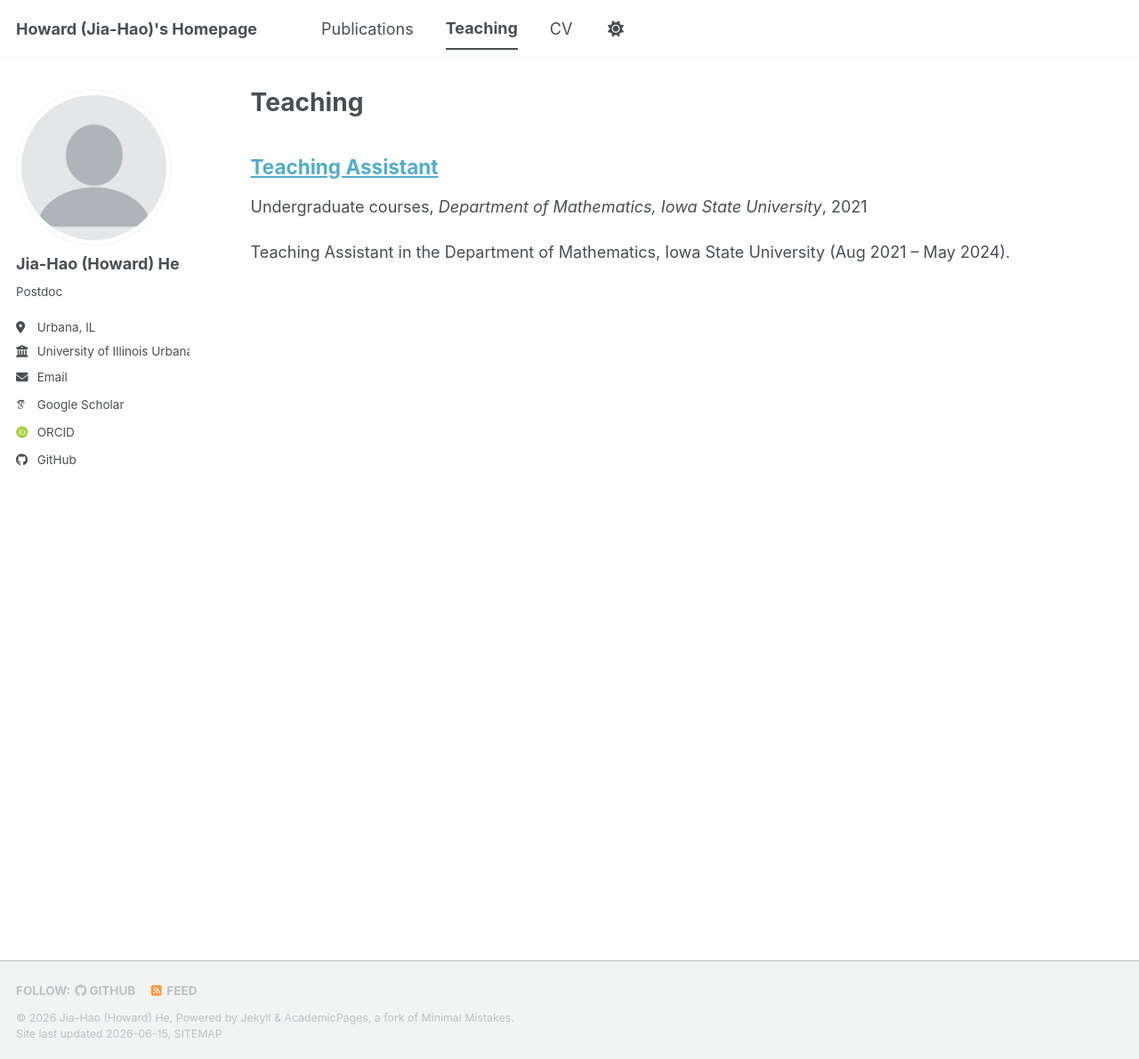
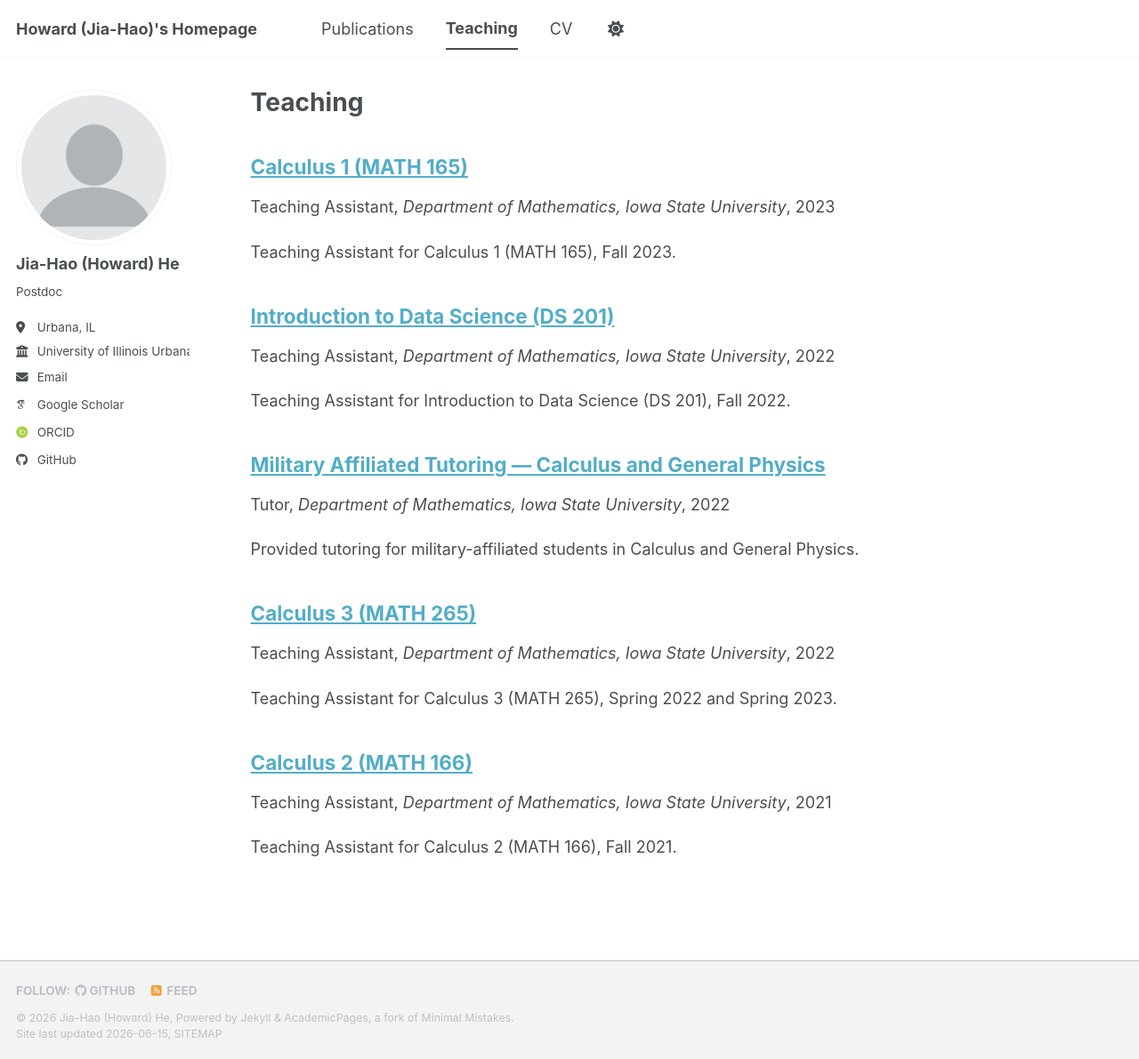
Before and after one commit to howardjhe/howardjhe.github.io, a Jekyll site: the page built from _pages/teaching.html, in a window 1280 px wide and 1191 px high. Shown: the whole window at 89% size. Built offline with Jekyll 4.4.1, drawn with Linux system fonts in a browser that asks for light colours; some web fonts are replaced; a script bundle is joined from its source files by our own code; library files that are not in the unit come from our copies.

Commit message:
06-14-update3

```diff
--- a/_teaching/2014-spring-teaching-1.md
+++ b/_teaching/2014-spring-teaching-1.md
@@ -1,20 +1,6 @@
 ---
-title: "Teaching Assistant"
+title: "placeholder"
 collection: teaching
-type: "Undergraduate courses"
-permalink: /teaching/iowa-state-ta
-venue: "Department of Mathematics, Iowa State University"
-date: 2021-08-01
-end_date: 2024-05-01
-location: "Ames, IA"
+published: false
+date: 2014-01-01
 ---
-
-Teaching Assistant in the Department of Mathematics, Iowa State University (Aug 2021 – May 2024).
-
-Courses taught:
-
-- **Introduction to Data Science (DS 201)** — Fall 2022
-- **Calculus 1 (MATH 165)** — Fall 2023
-- **Calculus 2 (MATH 166)** — Fall 2021
-- **Calculus 3 (MATH 265)** — Spring 2022, Spring 2023
-- **Military Affiliated Tutoring** — Calculus and General Physics
--- /dev/null
+++ b/_teaching/2021-fall-calculus2.md
@@ -0,0 +1,11 @@
+---
+title: "Calculus 2 (MATH 166)"
+collection: teaching
+type: "Teaching Assistant"
+permalink: /teaching/2021-fall-calculus2
+venue: "Department of Mathematics, Iowa State University"
+date: 2021-08-01
+location: "Ames, IA"
+---
+
+Teaching Assistant for Calculus 2 (MATH 166), Fall 2021.
--- /dev/null
+++ b/_teaching/2022-fall-data-science.md
@@ -0,0 +1,11 @@
+---
+title: "Introduction to Data Science (DS 201)"
+collection: teaching
+type: "Teaching Assistant"
+permalink: /teaching/2022-fall-data-science
+venue: "Department of Mathematics, Iowa State University"
+date: 2022-08-01
+location: "Ames, IA"
+---
+
+Teaching Assistant for Introduction to Data Science (DS 201), Fall 2022.
--- /dev/null
+++ b/_teaching/2022-military-tutoring.md
@@ -0,0 +1,11 @@
+---
+title: "Military Affiliated Tutoring — Calculus and General Physics"
+collection: teaching
+type: "Tutor"
+permalink: /teaching/2022-military-tutoring
+venue: "Department of Mathematics, Iowa State University"
+date: 2022-01-15
+location: "Ames, IA"
+---
+
+Provided tutoring for military-affiliated students in Calculus and General Physics.
--- /dev/null
+++ b/_teaching/2022-spring-calculus3.md
@@ -0,0 +1,11 @@
+---
+title: "Calculus 3 (MATH 265)"
+collection: teaching
+type: "Teaching Assistant"
+permalink: /teaching/2022-spring-calculus3
+venue: "Department of Mathematics, Iowa State University"
+date: 2022-01-01
+location: "Ames, IA"
+---
+
+Teaching Assistant for Calculus 3 (MATH 265), Spring 2022 and Spring 2023.
--- /dev/null
+++ b/_teaching/2023-fall-calculus1.md
@@ -0,0 +1,11 @@
+---
+title: "Calculus 1 (MATH 165)"
+collection: teaching
+type: "Teaching Assistant"
+permalink: /teaching/2023-fall-calculus1
+venue: "Department of Mathematics, Iowa State University"
+date: 2023-08-01
+location: "Ames, IA"
+---
+
+Teaching Assistant for Calculus 1 (MATH 165), Fall 2023.
```
Also changed, not shown: _data/navigation.yml (+12 -0 lines).
